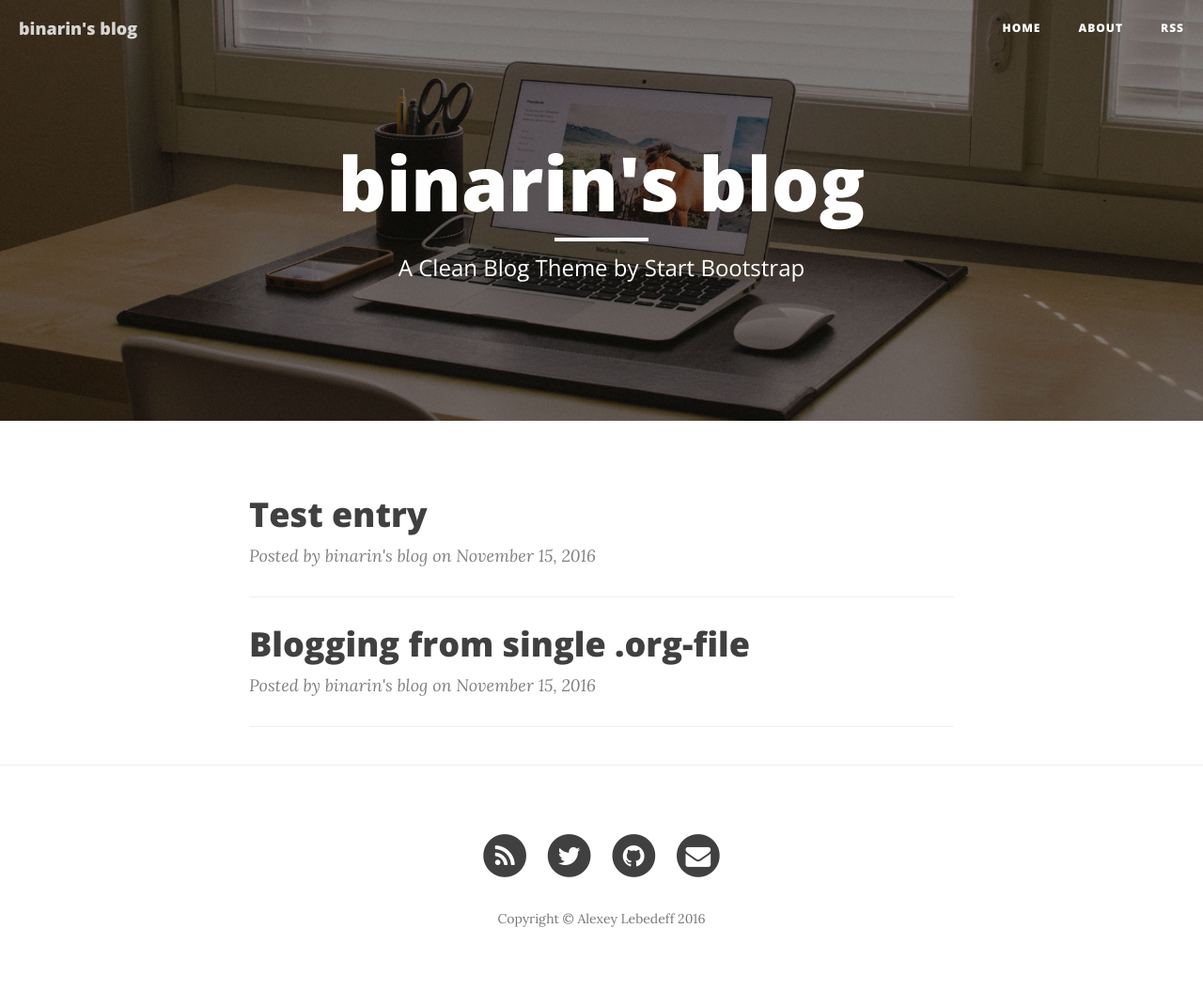
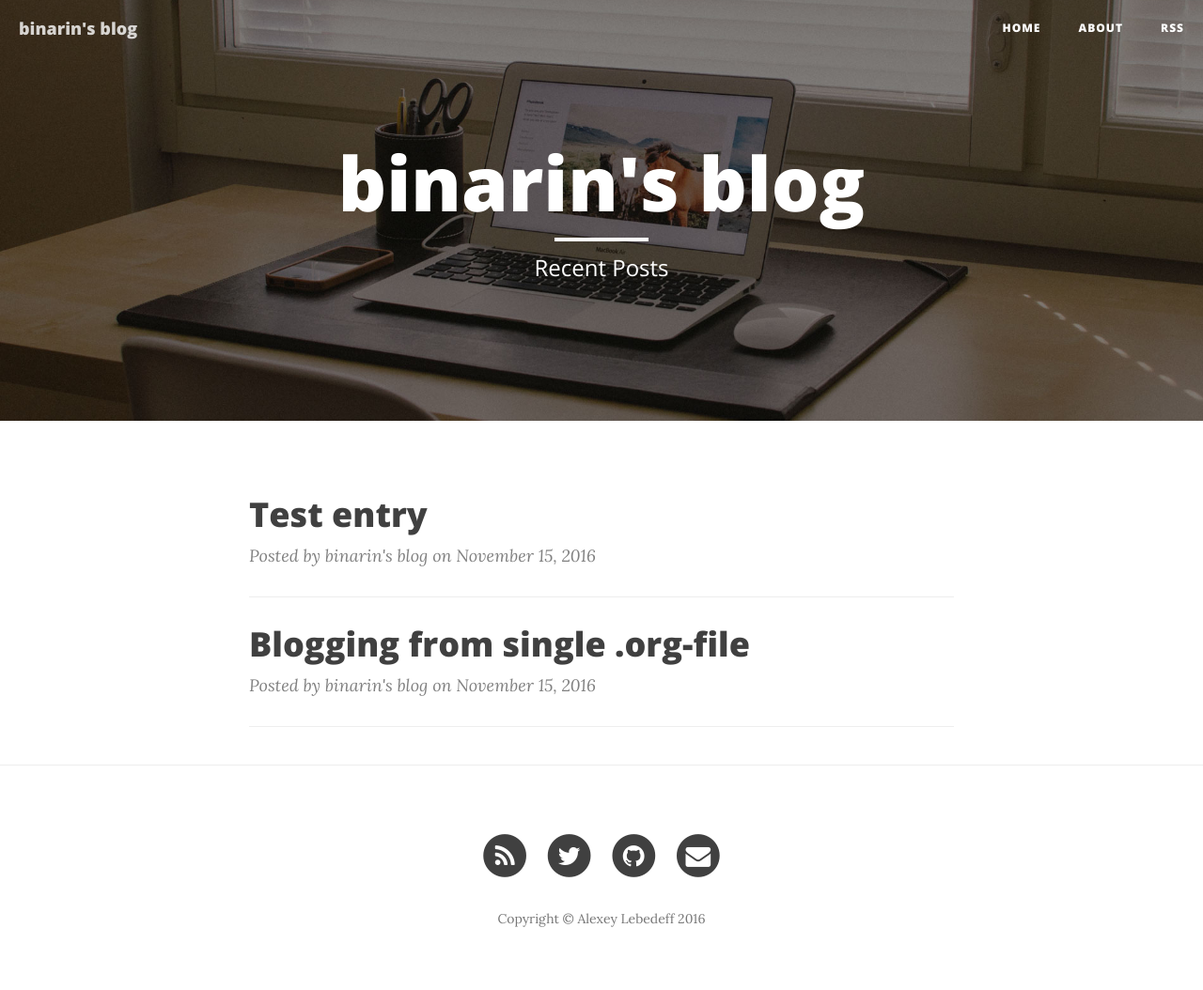
Before and after one commit to binarin/blog, a Jekyll site: the page built from index.html, in a window 1280 px wide. Shown: the whole page at 94% size. Built offline with Jekyll 4.4.1, drawn with Linux system fonts in a browser that asks for light colours; nearby versions of some CDN libraries; the list of posts is cut into pages by our own code.

Commit message:
Change index.html description

```diff
--- a/index.html
+++ b/index.html
@@ -1,6 +1,6 @@
 ---
 layout: page
-description: "A Clean Blog Theme by Start Bootstrap"
+description: "Recent Posts"
 ---
 
 {% for post in paginator.posts %}
```
